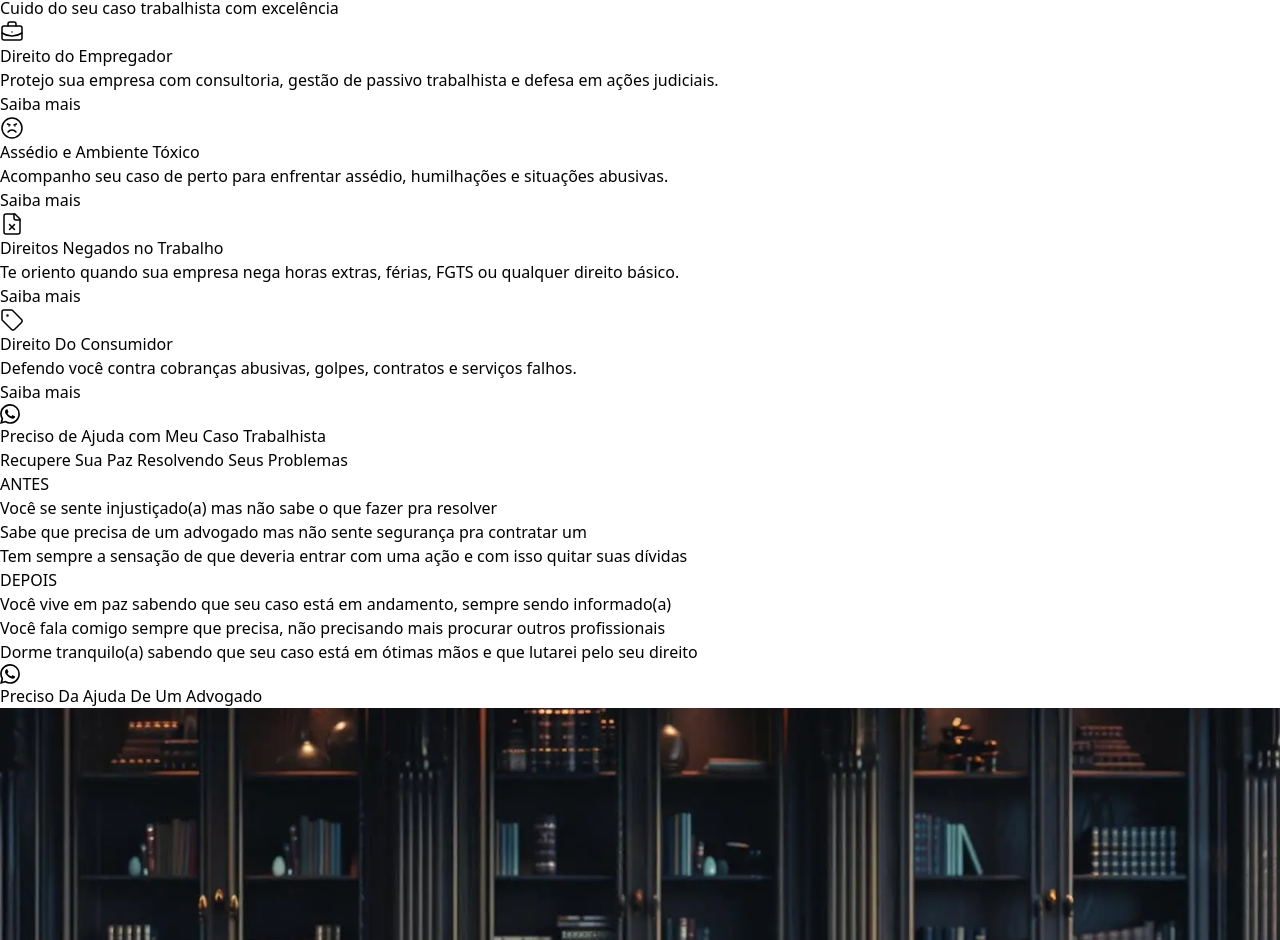
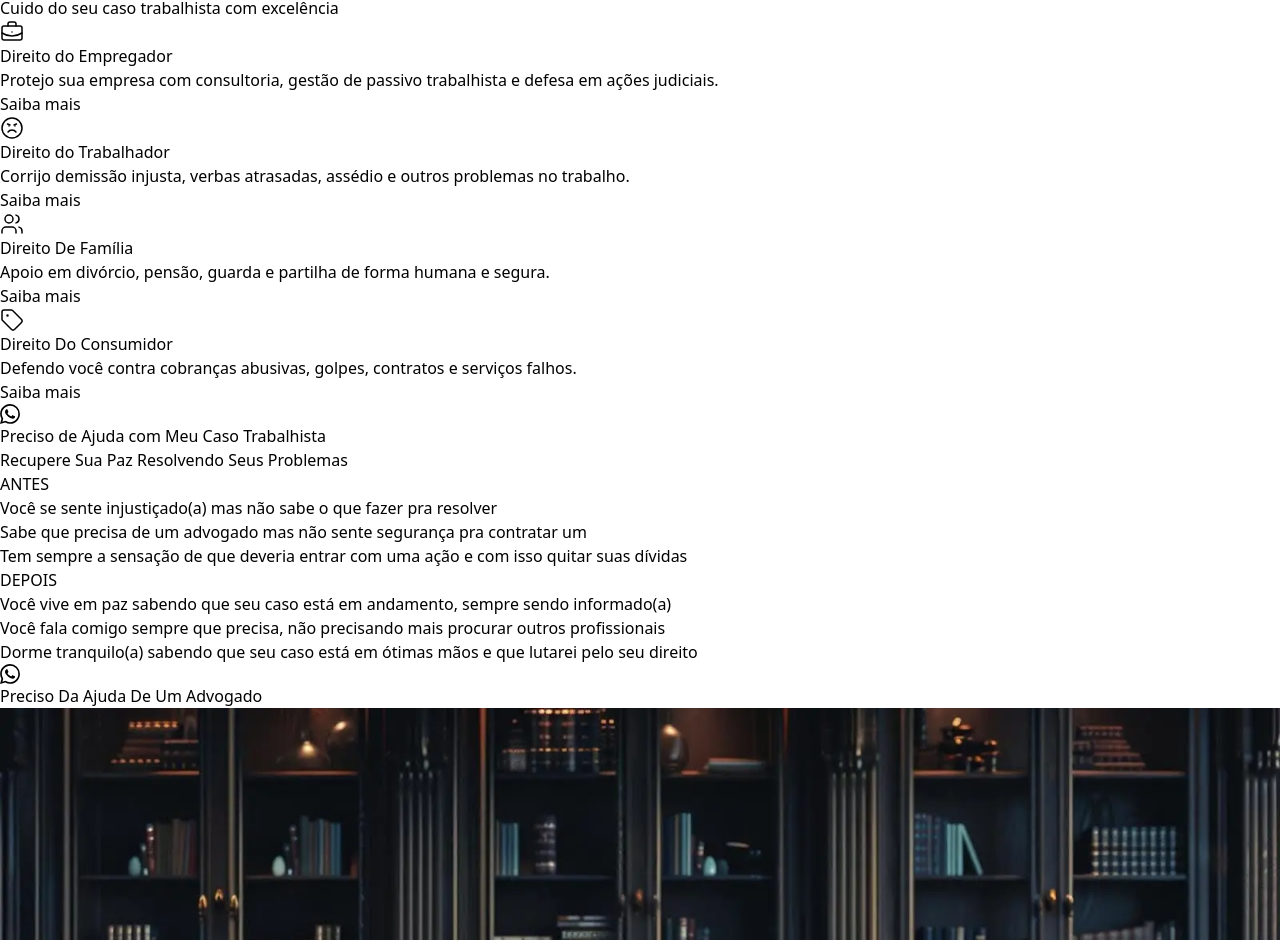
Before and after one commit to Paper-Street-Softwares/LP-Nilton, a React (Vite) app: page / in a window 1280 px wide. Shown: the part 2278-3218 px from the top of the page. Built offline with nearby package versions, Linux system fonts and the light colour scheme.

Commit message:
fix: Copy dos cards da Features Refeitos

```diff
--- a/src/content/Content.jsx
+++ b/src/content/Content.jsx
@@ -73,9 +73,9 @@ const content = {
       {
         index: 2,
         icone: Angry,
-        titulo: "Assédio e Ambiente Tóxico",
+        titulo: "Direito do Trabalhador",
         descricao:
-          "Acompanho seu caso de perto para enfrentar assédio, humilhações e situações abusivas.",
+          "Corrijo demissão injusta, verbas atrasadas, assédio e outros problemas no trabalho.",
         labelBotaoModal: "Saiba mais",
         textoModal: (
           <p>
@@ -94,10 +94,10 @@ const content = {
       },
       {
         index: 3,
-        icone: FileX,
-        titulo: "Direitos Negados no Trabalho",
+        icone: Users,
+        titulo: "Direito De Família",
         descricao:
-          "Te oriento quando sua empresa nega horas extras, férias, FGTS ou qualquer direito básico.",
+          "Apoio em divórcio, pensão, guarda e partilha de forma humana e segura.",
         labelBotaoModal: "Saiba mais",
         textoModal: (
           <p>
```
